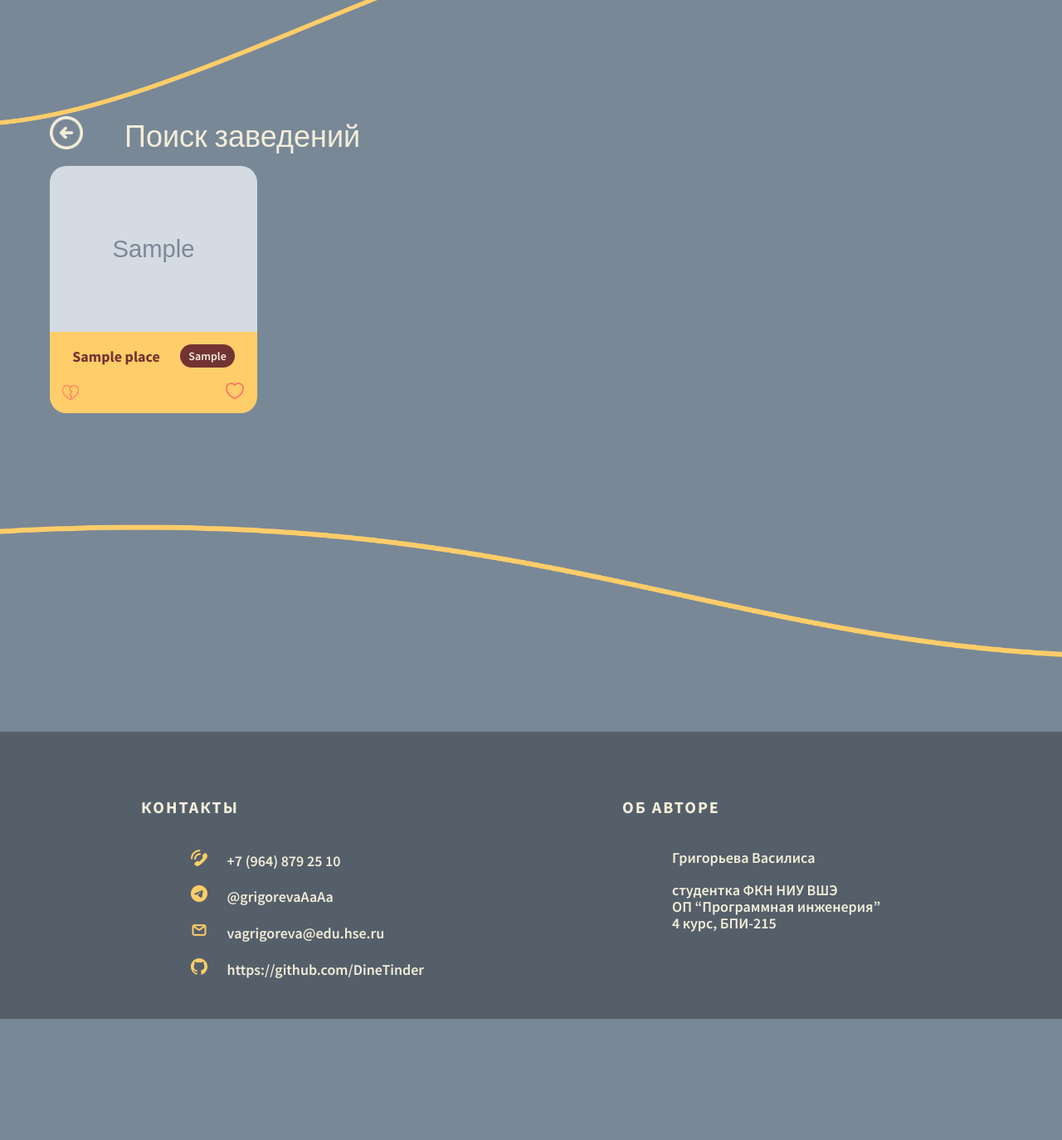
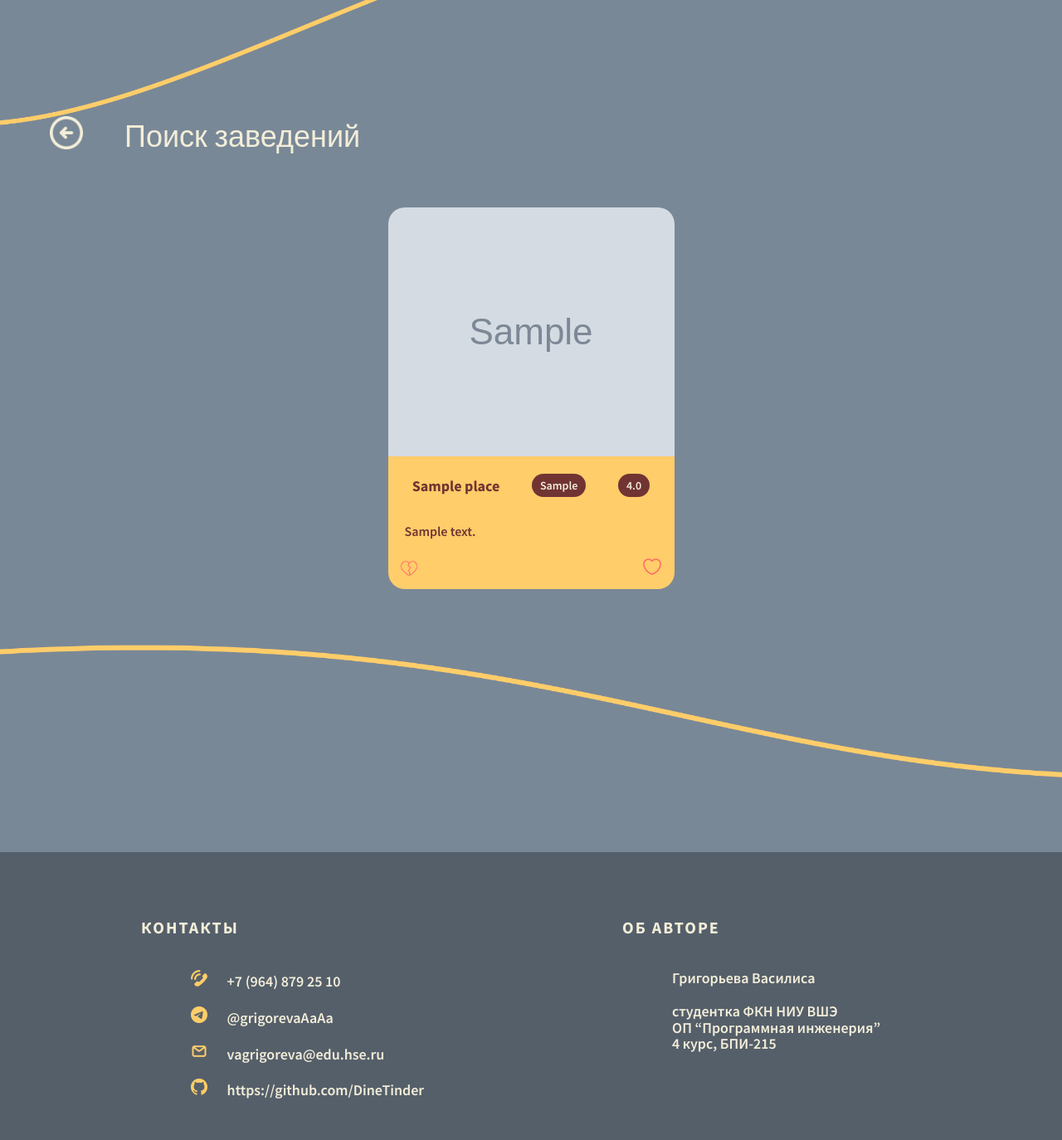
Before and after one commit to Grigoreva2003/DineTinder, a Django app: template templates/swipe.html in a window 1280 px wide. Shown: the part 133-1507 px from the top of the page at 83% size. Before the commit the page ends 1361 px from the top, so only its background shows below. Run offline with Django 5.2, Linux system fonts and the light colour scheme; the template is opened without the code that fills it: values that come from a table or form of the project are taken from there, others are empty; tables that the repository leaves empty hold one stand-in row (values such as "Sample post"); grey boxes marked "Sample" are stand-in pictures; data that the repository does not hold is empty.

Commit message:
fix visual 3 types card displaying

```diff
--- a/static/css/style.css
+++ b/static/css/style.css
@@ -456,7 +456,7 @@ footer .stick {
     background-size: 1300pt;
     background-position-x: -5px;
     background-repeat: no-repeat;
-    margin: 100pt 0 0 0;
+    margin: 50pt 0 0 0;
 }
 
 /* Favorites Carousel Styles */
@@ -464,7 +464,7 @@ footer .stick {
     margin: 100px auto;
 }
 
-.favorites-title {
+.favourites-title {
     font-family: "Oswald", sans-serif;
     font-weight: 500;
     font-size: 36px;
@@ -499,46 +499,97 @@ footer .stick {
     justify-content: start;
 }
 
+/* Base Place Card Styles (Common properties) */
 .place-card {
-    margin: 0 0 0 0;
-    width: 250px;
-    min-width: 250px;
+    margin: 50px auto;
     border-radius: 20px;
     overflow: hidden;
+    position: relative;
+    transition: transform 0.3s ease, opacity 0.3s ease;
+    display: flex;
+    flex-direction: column;
 }
 
-.card-image {
-    height: 200px;
+/* Type 1: Big Swipeable Cards */
+.place-card-swipeable {
+    width: 345px;
+    min-width: 345px;
+}
+
+.place-card-swipeable .card-image {
+    height: 300px;
     display: flex;
     align-items: center;
     justify-content: center;
     overflow: hidden;
 }
 
-.jinju .card-image {
-    background-color: #ffffff;
+.place-card-swipeable .card-image img {
+    height: 300px;
+    width: 345px;
+    object-fit: cover;
 }
 
-.bam .card-image {
-    background-color: #FFCD69;
+/* Type 2: Big Static Cards */
+.place-card-big-static {
+    width: 345px;
+    min-width: 345px;
 }
 
-.aeroplan .card-image {
-    background-color: #ffffff;
+.place-card-big-static .card-image {
+    height: 300px;
+    display: flex;
+    align-items: center;
+    justify-content: center;
+    overflow: hidden;
 }
 
-.card-image img {
+.place-card-big-static .card-image img {
+    height: 300px;
+    width: 345px;
+    object-fit: cover;
+}
+
+/* Type 3: Small Cards with fixed height */
+.place-card-small {
+    margin: 0;
+    width: 250px;
+    min-width: 250px;
+    height: 310px; /* Fixed height: 200px (image) + 70px (info) + 40px (footer) */
+}
+
+.place-card-small .card-image {
+    height: 200px;
+    display: flex;
+    align-items: center;
+    justify-content: center;
+    overflow: hidden;
+    flex: 0 0 auto; /* Prevent image from growing/shrinking */
+}
+
+.place-card-small .card-image img {
     height: 200px;
     width: 250px;
     object-fit: cover;
 }
 
+/* Card Content Styles */
 .card-info {
+    width: 100%;
     padding: 15px;
     background-color: #FFCD69;
     display: flex;
     justify-content: space-between;
-    align-items: center;
+    align-items: flex-start; /* Changed from center to allow vertical growth */
+    height: 70px; /* Fixed height for this section */
+    box-sizing: border-box;
+    flex: 0 0 auto; /* Prevent growing/shrinking */
+}
+
+/* Different padding for big cards */
+.place-card-swipeable .card-info,
+.place-card-big-static .card-info {
+    padding: 10px;
 }
 
 .place-name {
@@ -546,6 +597,13 @@ footer .stick {
     font-weight: 700;
     font-size: 18px;
     color: #713433;
+    line-height: 1.2;
+    max-height: 42px; /* Allow for 2 lines (2 × 18px × 1.2 line-height) */
+    overflow: hidden;
+    display: -webkit-box;
+    -webkit-line-clamp: 2; /* Limit to 2 lines */
+    -webkit-box-orient: vertical;
+    text-overflow: ellipsis;
 }
 
 .place-category {
@@ -556,15 +614,32 @@ footer .stick {
     font-family: "Source Sans Pro", sans-serif;
     font-weight: 600;
     font-size: 14px;
+    white-space: nowrap; /* Prevent category from wrapping */
 }
 
-.card-footer {
-    position: relative;
-    height: 40px;
+.card-description {
+    width: 100%;
+    padding: 10px 20px;
     background-color: #FFCD69;
-    flex-grow: 1;
+    color: #713433;
+    text-align: justify;
 }
 
+/* Different footer heights for different card types */
+.card-footer {
+    width: 100%;
+    position: relative;
+    background-color: #FFCD69;
+    height: 40px;
+    flex: 1 0 auto; /* Allow growing but not shrinking */
+}
+
+.place-card-swipeable .card-footer,
+.place-card-big-static .card-footer {
+    height: 50px;
+}
+
+/* Icon Styles */
 .heart-icon {
     position: absolute;
     right: 15px;
@@ -587,6 +662,27 @@ footer .stick {
     background-image: url('../imgs/filled-heart.png');
 }
 
+.broken-heart-icon {
+    margin: 0;
+    position: absolute;
+    left: 15px;
+    bottom: 15px;
+    width: 20px;
+    height: 20px;
+    background-image: url('../imgs/blank-broken-heart.png');
+    background-size: contain;
+    background-repeat: no-repeat;
+    background-position: center;
+    cursor: pointer;
+    transition: background-image 0.2s ease;
+}
+
+.broken-heart-icon:hover,
+.broken-heart-icon.active {
+    background-image: url('../imgs/filled-broken-heart.png');
+}
+
+/* Navigation button */
 .nav-button {
     background-color: #F3EED9;
     width: 50px;
@@ -609,51 +705,30 @@ footer .stick {
     transition-duration: 200ms;
 }
 
-.broken-heart-icon {
-    position: absolute;
-    left: 15px;
-    bottom: 15px;
-    width: 20px;
-    height: 20px;
-    background-image: url('../imgs/blank-broken-heart.png');
-    background-size: contain;
-    background-repeat: no-repeat;
-    background-position: center;
-    cursor: pointer;
-    transition: background-image 0.2s ease;
-}
-
-.broken-heart-icon:hover {
-    background-image: url('../imgs/filled-broken-heart.png');
-}
-
-/* Animation classes */
-.place-card {
-    transition: transform 0.3s ease, opacity 0.3s ease;
-}
-
-.place-card.swiped-left {
+/* Animation classes for swipeable cards */
+.place-card-swipeable.swiped-left {
     transform: translateX(-100%);
     opacity: 0;
 }
 
-.place-card.swiped-right {
+.place-card-swipeable.swiped-right {
     transform: translateX(100%);
     opacity: 0;
 }
 
-.place-card.removed {
+.place-card-swipeable.removed {
     transform: scale(0.8);
     opacity: 0;
 }
 
+/* Utility classes */
 .page-header-with-button {
     display: inline-flex;
     align-items: center;
     margin-bottom: 20px;
 }
 
-.page-header-with-button h2{
+.page-header-with-button h2 {
     margin: 0;
 }
 
--- a/static/scripts/place_cards_interactions.js
+++ b/static/scripts/place_cards_interactions.js
@@ -5,40 +5,67 @@ class PlaceCardInteractions {
 
     initializeCards() {
         // Find all place cards on the page
-    const cards = document.querySelectorAll('.place-card');
+        const swipeableCards = document.querySelectorAll('.place-card-swipeable');
+        const staticCards = document.querySelectorAll('.place-card-big-static, .place-card-small');
 
-    cards.forEach(card => {
+        // Initialize swipeable cards (Type 1)
+        swipeableCards.forEach(card => {
             const placeId = card.dataset.placeId;
             const heartIcon = card.querySelector('.heart-icon');
             const brokenHeartIcon = card.querySelector('.broken-heart-icon');
 
-      // Set initial heart status
             this.checkFavoriteStatus(placeId, heartIcon);
 
-      // Add event listeners
             if (heartIcon) {
                 heartIcon.addEventListener('click', (e) => {
                     e.stopPropagation();
-          this.toggleFavorite(placeId, heartIcon);
+                    this.toggleFavoriteSwipeable(placeId, heartIcon);
                 });
             }
 
             if (brokenHeartIcon) {
                 brokenHeartIcon.addEventListener('click', (e) => {
                     e.stopPropagation();
-          this.blacklistPlace(placeId, card);
+                    this.toggleBlacklistSwipeable(placeId, card);
                 });
             }
 
-      // Add swipe functionality if needed
+            // Add swipe functionality
             this.addSwipeListeners(card, placeId);
 
             // Mark as shown immediately when the card is visible
             this.markAsShown(placeId);
         });
+
+        // Initialize static cards (Types 2 & 3)
+        staticCards.forEach(card => {
+            const placeId = card.dataset.placeId;
+            const heartIcon = card.querySelector('.heart-icon');
+            const brokenHeartIcon = card.querySelector('.broken-heart-icon');
+
+            this.checkFavoriteStatus(placeId, heartIcon);
+
+            if (heartIcon) {
+                heartIcon.addEventListener('click', (e) => {
+                    e.stopPropagation();
+                    this.toggleFavoriteStatic(placeId, heartIcon);
+                });
+            }
+
+            if (brokenHeartIcon) {
+                brokenHeartIcon.addEventListener('click', (e) => {
+                    e.stopPropagation();
+                    this.toggleBlacklistStatic(placeId, brokenHeartIcon);
+                });
+            }
+
+            this.markAsShown(placeId);
+        });
     }
 
     checkFavoriteStatus(placeId, heartIcon) {
+        if (!heartIcon) return;
+
         fetch(`/carousel/check-favorite/${placeId}/`)
             .then(response => response.json())
             .then(data => {
@@ -48,7 +75,8 @@ class PlaceCardInteractions {
             });
     }
 
-  toggleFavorite(placeId, heartIcon) {
+    // For swipeable cards - fade out and reload
+    toggleFavoriteSwipeable(placeId, heartIcon) {
         fetch(`/carousel/favorite/${placeId}/`, {
             method: 'POST',
             headers: {
@@ -60,7 +88,7 @@ class PlaceCardInteractions {
             .then(data => {
                 if (data.success) {
                     heartIcon.classList.toggle('active');
-        const card = heartIcon.closest('.place-card');
+                    const card = heartIcon.closest('.place-card-swipeable');
 
                     card.style.transition = 'opacity 0.4s ease';
                     card.style.opacity = '0';
@@ -73,7 +101,27 @@ class PlaceCardInteractions {
             });
     }
 
-  blacklistPlace(placeId, card) {
+    // For static cards - toggle class only, no reload
+    toggleFavoriteStatic(placeId, heartIcon) {
+        fetch(`/carousel/favorite/${placeId}/`, {
+            method: 'POST',
+            headers: {
+                'X-CSRFToken': this.getCookie('csrftoken'),
+                'Content-Type': 'application/json'
+            }
+        })
+            .then(response => response.json())
+            .then(data => {
+                if (data.success) {
+                    heartIcon.classList.toggle('active');
+                } else if (data.error === 'Login required') {
+                    window.location.href = '/login/vk';
+                }
+            });
+    }
+
+    // For swipeable cards - animate out and reload
+    toggleBlacklistSwipeable(placeId, card) {
         fetch(`/carousel/blacklist/${placeId}/`, {
             method: 'POST',
             headers: {
@@ -84,12 +132,28 @@ class PlaceCardInteractions {
             .then(response => response.json())
             .then(data => {
                 if (data.success) {
-
                     card.style.transition = 'transform 0.5s ease-in, opacity 0.5s ease-in';
                     card.style.transform = 'translateY(100vh)';
                     card.style.opacity = '0';
                     setTimeout(() => card.remove(), 500);
                     window.location.reload();
+                }
+            });
+    }
+
+    // For static cards - toggle state only, no animations or reload
+    toggleBlacklistStatic(placeId, brokenHeartIcon) {
+        fetch(`/carousel/blacklist/${placeId}/`, {
+            method: 'POST',
+            headers: {
+                'X-CSRFToken': this.getCookie('csrftoken'),
+                'Content-Type': 'application/json'
+            }
+        })
+            .then(response => response.json())
+            .then(data => {
+                if (data.success) {
+                    brokenHeartIcon.classList.toggle('active');
                 }
             });
     }
@@ -133,7 +197,6 @@ class PlaceCardInteractions {
             }
         });
 
-    // Mouse events for desktop testing
         let mouseDown = false;
         card.addEventListener('mousedown', (e) => {
             mouseDown = true;
@@ -199,7 +262,6 @@ class PlaceCardInteractions {
     }
 }
 
-
 document.addEventListener('DOMContentLoaded', () => {
     new PlaceCardInteractions();
 });
--- a/templates/recommendation.html
+++ b/templates/recommendation.html
@@ -9,15 +9,16 @@
         </div>
         <h2>Получить рекомендацию</h2>
     </div>
-    <div class="place-card" data-place-id="{{ place.id }}">
+    <div class="place-card place-card-big-static" data-place-id="{{ place.id }}">
         <div class="card-image">
             <img src="{{ place.photo_link }}" alt="{{ place.name }}">
         </div>
         <div class="card-info">
             <div class="place-name">{{ place.name }}</div>
             <div class="place-category">{{ place.category }}</div>
+            <div class="place-category">{{ place.rating }}</div>
         </div>
-        <div class="personalized-recommendation">
+        <div class="card-description">
             {{ personalized_description }}
         </div>
         <div class="card-footer">
--- a/templates/swipe.html
+++ b/templates/swipe.html
@@ -9,13 +9,17 @@
         </div>
         <h2>Поиск заведений</h2>
     </div>
-    <div class="place-card" data-place-id="{{ place.id }}">
+    <div class="place-card place-card-swipeable" data-place-id="{{ place.id }}">
         <div class="card-image">
             <img src="{{ place.photo_link }}" alt="{{ place.name }}">
         </div>
         <div class="card-info">
             <div class="place-name">{{ place.name }}</div>
             <div class="place-category">{{ place.category }}</div>
+            <div class="place-category">{{ place.rating }}</div>
+        </div>
+        <div class="card-description">
+            {{ place.description|truncatechars:150 }}
         </div>
         <div class="card-footer">
             <div class="heart-icon"></div>
```
Also changed, not shown: templates/home.html (+33 -49 lines). Lines whose indentation alone changed are shown as unchanged.
